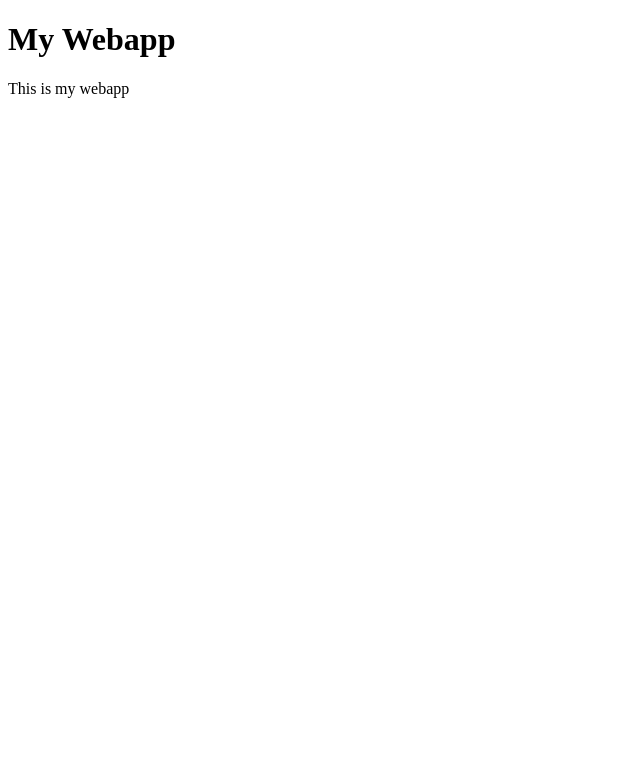
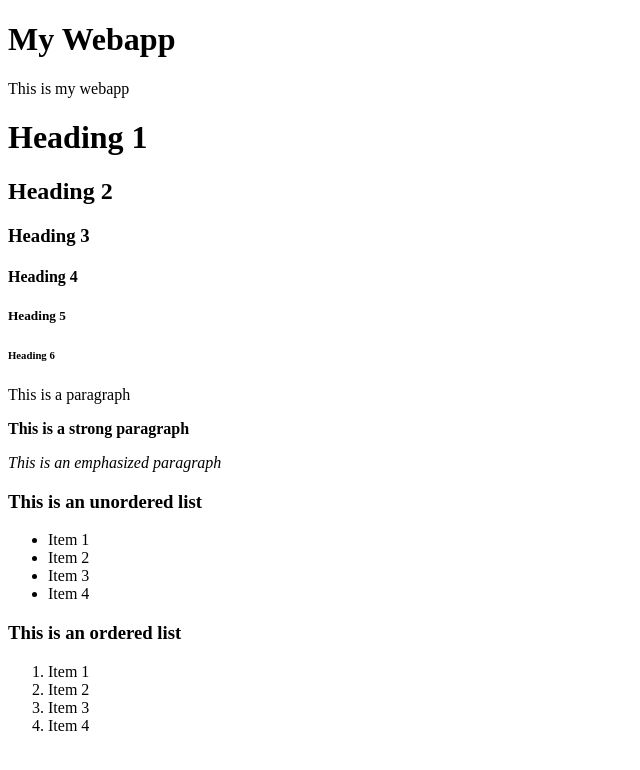
Before and after one commit to dorothyunsuworth/git-test, a plain HTML site: page index.html in a window 1280 px wide. Shown: the whole page, without its empty margins (0-640 px from the left). Drawn offline with Linux system fonts and the light colour scheme.

Commit message:
Edit index.html

```diff
--- a/index.html
+++ b/index.html
@@ -7,5 +7,29 @@
     <body>
         <h1>My Webapp</h1>
         <p>This is my webapp</p>
+        <h1>Heading 1</h1>
+        <h2>Heading 2</h2>
+        <h3>Heading 3</h3>
+        <h4>Heading 4</h4>
+        <h5>Heading 5</h5>
+        <h6>Heading 6</h6>
+        <p>This is a paragraph</p>
+        <p><strong>This is a strong paragraph</strong></p>
+        <p><em>This is an emphasized paragraph</em></p>
+        <!--This is a comment-->
+        <h3>This is an unordered list</h3>
+        <ul>
+            <li>Item 1</li>
+            <li>Item 2</li>
+            <li>Item 3</li>
+            <li>Item 4</li>
+        </ul>
+        <h3>This is an ordered list</h3>
+        <ol>
+            <li>Item 1</li>
+            <li>Item 2</li>
+            <li>Item 3</li>
+            <li>Item 4</li>
+        </ol>
     </body>
 </html>
```
